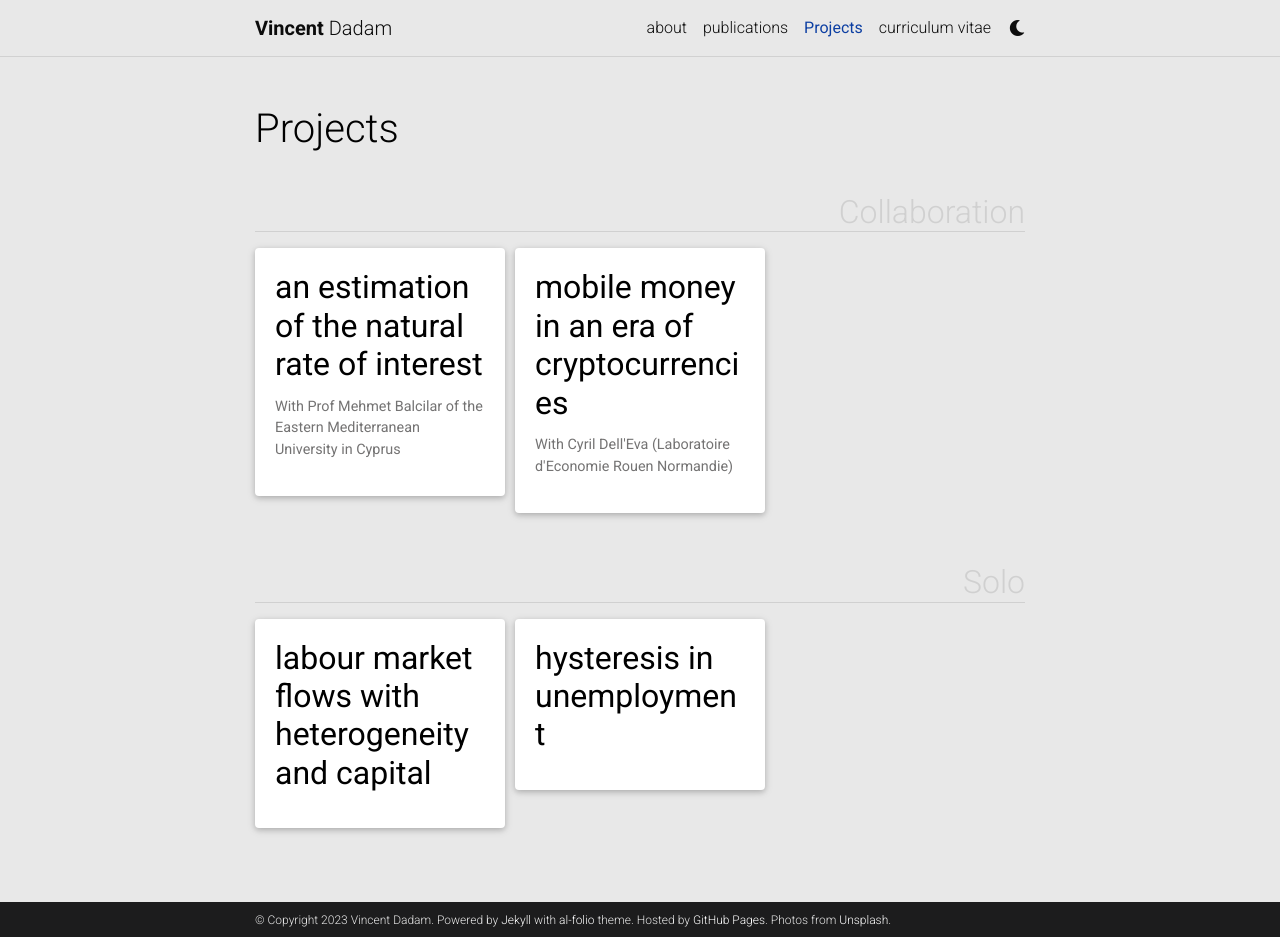
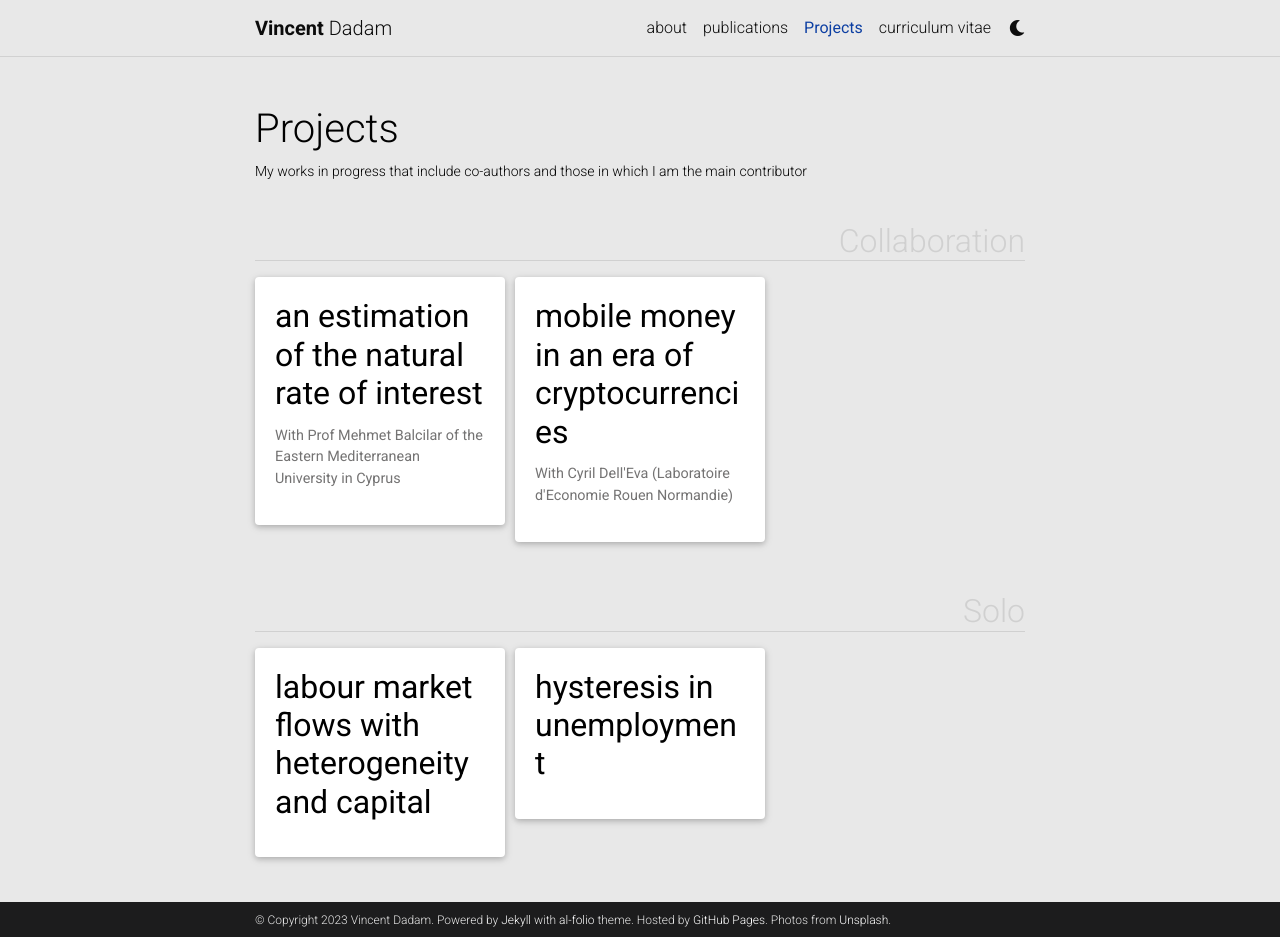
Before and after one commit to dadamvince/dadamvince.github.io, a Jekyll site: the page built from _pages/projects.md, in a window 1280 px wide and 937 px high. Built offline with Jekyll 4.4.1, drawn with Linux system fonts in a browser that asks for light colours; comment, search, counter and statistics services are not loaded; a style sheet for code colours, icons or effects is not loaded.

Commit message:
description project

```diff
--- a/_pages/projects.md
+++ b/_pages/projects.md
@@ -2,7 +2,7 @@
 layout: page
 title: Projects
 permalink: /projects/
-description:
+description: My works in progress that include co-authors and those in which I am the main contributor
 nav: true
 nav_order: 2
 display_categories: [Collaboration, Solo]
```
